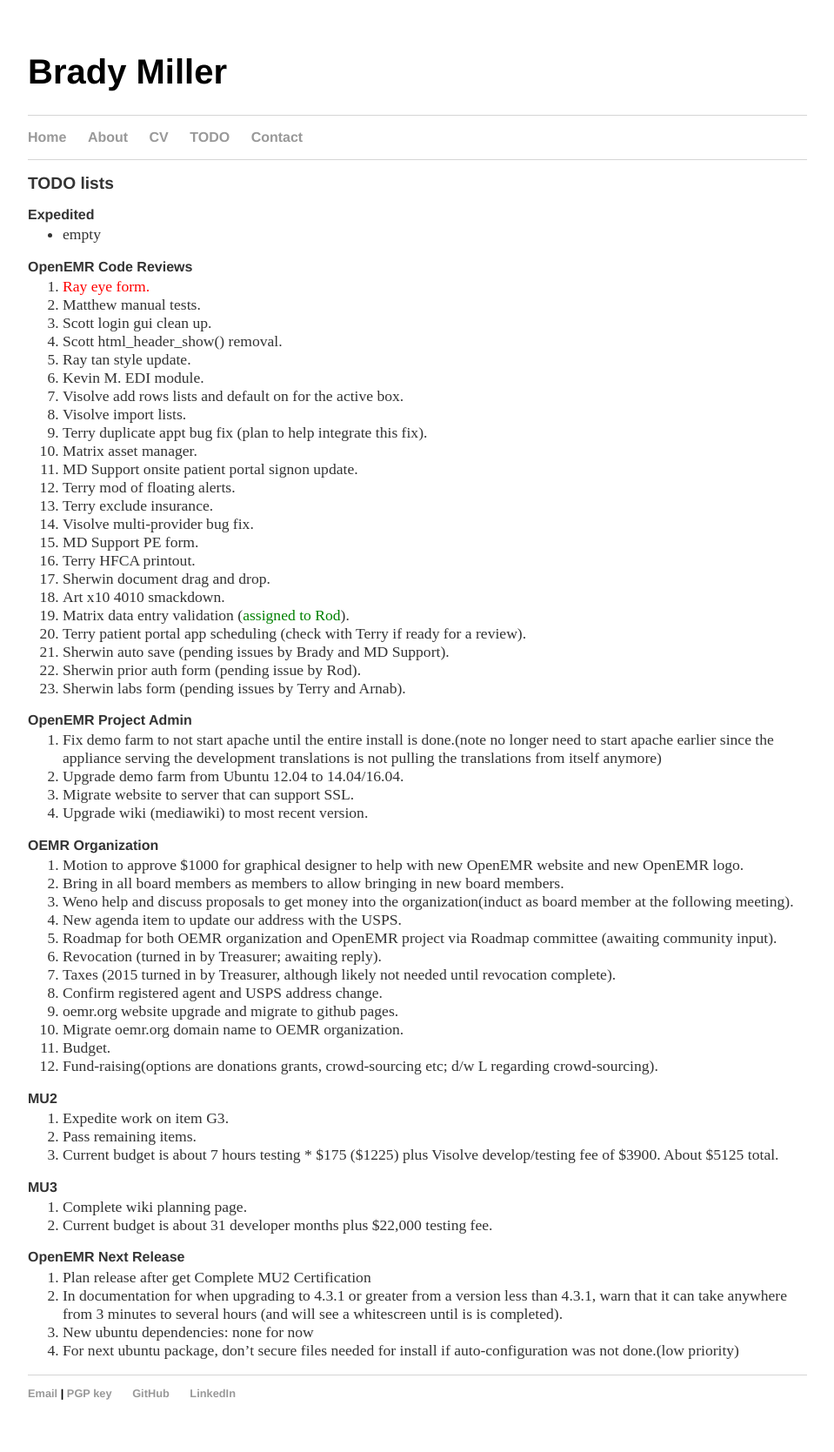
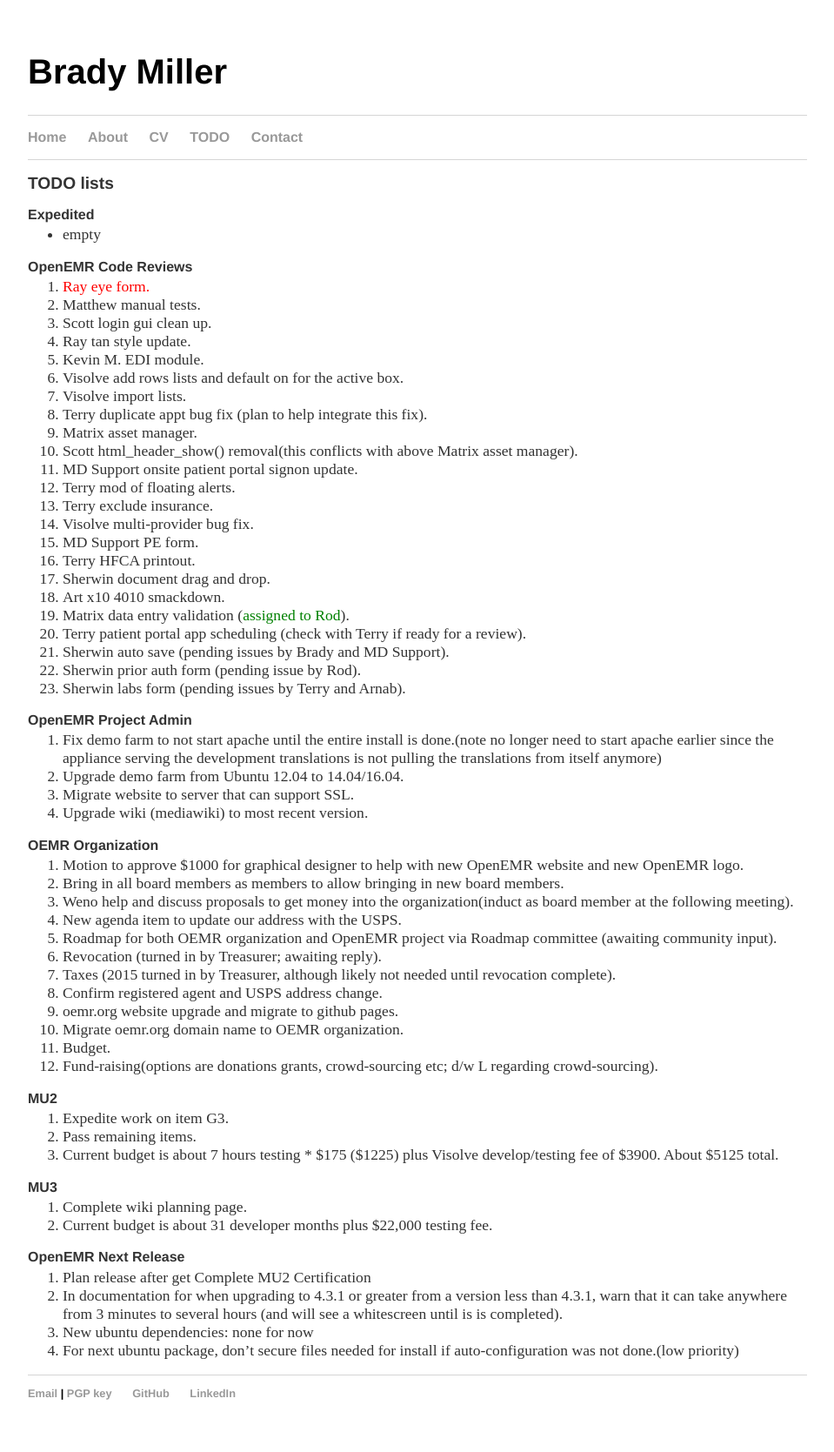
Before and after one commit to bradymiller/bradymiller.github.io, a Jekyll site: the page built from todo/index.md, in a window 1280 px wide. Shown: the whole page at 87% size, without its empty margins (160-1119 px from the left). Built offline with Jekyll 4.4.1, drawn with Linux system fonts in a browser that asks for light colours.

Commit message:
Update todo list

```diff
--- a/todo/index.md
+++ b/todo/index.md
@@ -10,13 +10,13 @@
 1. <span style="color: red">Ray eye form.</span>
 1. Matthew manual tests.
 1. Scott login gui clean up.
-1. Scott html_header_show() removal.
 1. Ray tan style update.
 1. Kevin M. EDI module.
 1. Visolve add rows lists and default on for the active box.
 1. Visolve import lists.
 1. Terry duplicate appt bug fix (plan to help integrate this fix).
 1. Matrix asset manager.
+1. Scott html_header_show() removal(this conflicts with above Matrix asset manager).
 1. MD Support onsite patient portal signon update.
 1. Terry mod of floating alerts.
 1. Terry exclude insurance.
```
